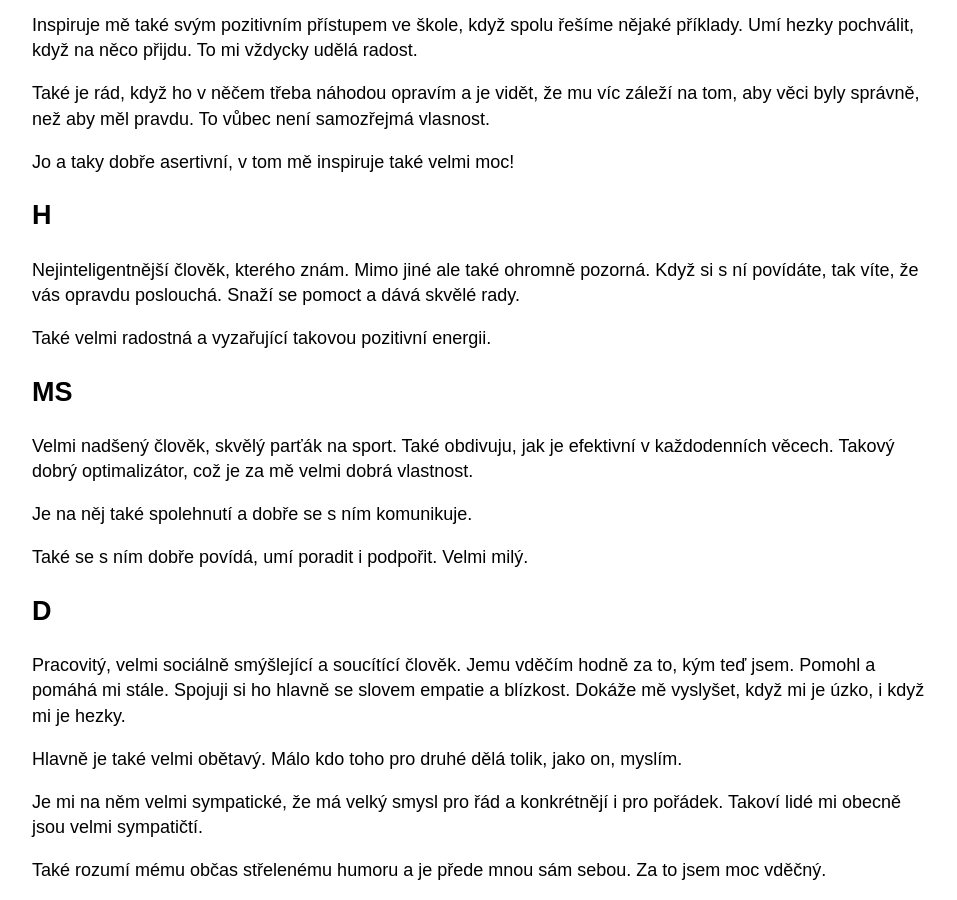
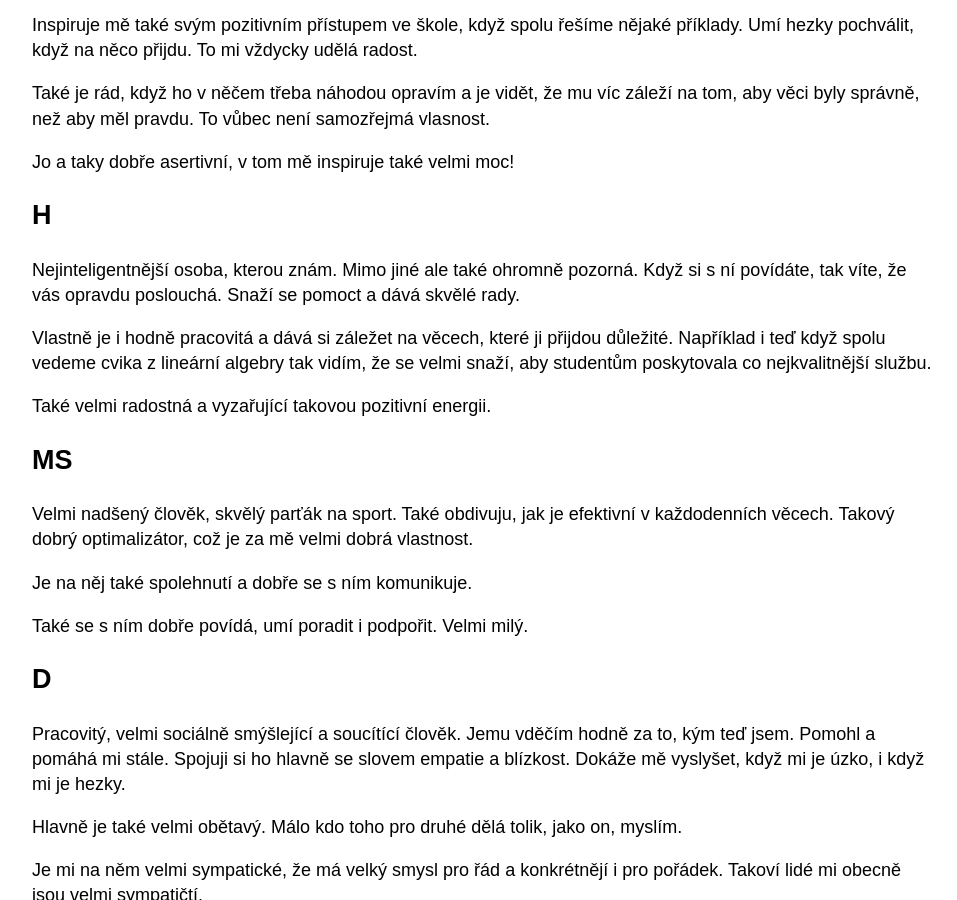
Before and after one commit to hartmaj2/hartmaj2.github.io, a Jekyll site: the page built from sections/appreciations.md, in a window 1280 px wide and 900 px high, scrolled down 490 px. Shown: the whole window, without its empty margins (158-1115 px from the left). Built offline with Jekyll 4.4.1, drawn with Linux system fonts in a browser that asks for light colours.

Commit message:
Update appreciation

```diff
--- a/sections/appreciations.md
+++ b/sections/appreciations.md
@@ -25,7 +25,9 @@ Jo a taky dobře asertivní, v tom mě inspiruje také velmi moc!
 
 ## H
 
-Nejinteligentnější člověk, kterého znám. Mimo jiné ale také ohromně pozorná. Když si s ní povídáte, tak víte, že vás opravdu poslouchá. Snaží se pomoct a dává skvělé rady.
+Nejinteligentnější osoba, kterou znám. Mimo jiné ale také ohromně pozorná. Když si s ní povídáte, tak víte, že vás opravdu poslouchá. Snaží se pomoct a dává skvělé rady.
+
+Vlastně je i hodně pracovitá a dává si záležet na věcech, které ji přijdou důležité. Například i teď když spolu vedeme cvika z lineární algebry tak vidím, že se velmi snaží, aby studentům poskytovala co nejkvalitnější službu.
 
 Také velmi radostná a vyzařující takovou pozitivní energii.
 
```
